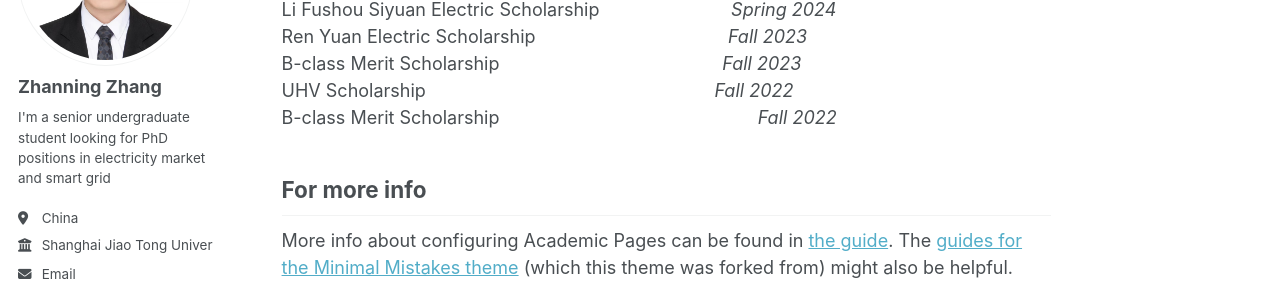
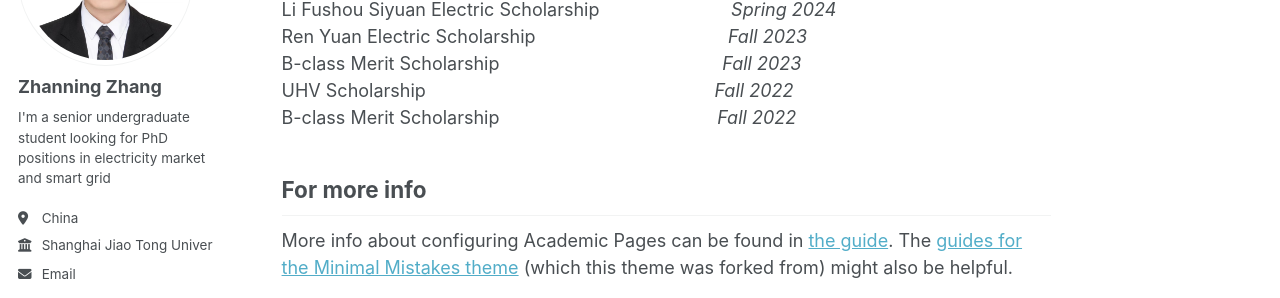
Before and after one commit to znzhang02/ZN.Zhang, a Jekyll site: the page built from _pages/about.md, in a window 1280 px wide and 900 px high, scrolled down 2051 px. Shown: the part 215-513 px from the top of the window. Built offline with Jekyll 4.4.1, drawn with Linux system fonts in a browser that asks for light colours; some web fonts are replaced.

Commit message:
Update about.md

```diff
--- a/_pages/about.md
+++ b/_pages/about.md
@@ -57,7 +57,7 @@ UHV Scholarship
 _Fall 2022_ <br>
 B-class Merit Scholarship
 &nbsp;&nbsp;&nbsp;&nbsp;&nbsp;&nbsp;&nbsp;&nbsp;&nbsp;&nbsp;&nbsp;&nbsp;&nbsp;&nbsp;&nbsp;&nbsp;&nbsp;&nbsp;&nbsp;&nbsp;&nbsp;&nbsp;&nbsp;&nbsp;
-&nbsp;&nbsp;&nbsp;&nbsp;&nbsp;&nbsp;&nbsp;&nbsp;&nbsp;&nbsp;&nbsp;&nbsp;&nbsp;&nbsp;&nbsp;&nbsp;&nbsp;&nbsp;&nbsp;&nbsp;&nbsp;&nbsp;&nbsp;&nbsp;
+&nbsp;&nbsp;&nbsp;&nbsp;&nbsp;&nbsp;&nbsp;&nbsp;&nbsp;&nbsp;&nbsp;&nbsp;&nbsp;&nbsp;&nbsp;&nbsp;
 _Fall 2022_ <br>
 
 For more info
```
